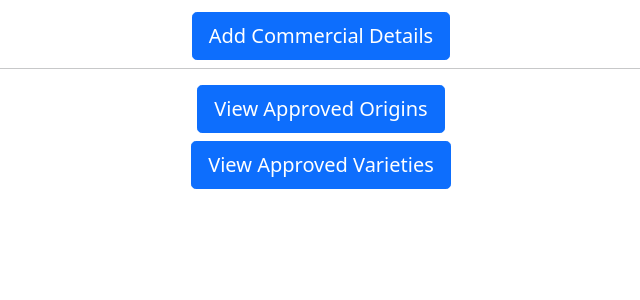
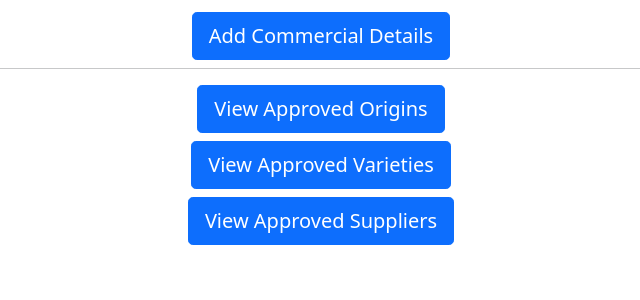
Before and after one commit to Meade-Farm-Group/product-app-flask, a Django app: template npd/products/templates/products/commercial_navigation.html in a window 1280 px wide. Shown: the part 169-469 px from the top of the page, without its empty margins (319-959 px from the left). Run offline with Django 3.2, Linux system fonts and the light colour scheme; the template is opened without the code that fills it, so the values that code supplies are empty; parts of the project's set-up code (start-up, migrations or seed data) failed here and were passed over; some libraries are stand-ins or nearby versions.

Commit message:
feat: add navigation to approved suppliers table

```diff
--- a/npd/products/templates/products/commercial_navigation.html
+++ b/npd/products/templates/products/commercial_navigation.html
@@ -38,6 +38,11 @@
                 View Approved Varieties
             </a>
         </div>
+        <div class="col-12 d-flex justify-content-center mb-2">
+            <a href="{% url 'approved_supplier_table' product.id %}" class="btn btn-lg btn-primary">
+                View Approved Suppliers
+            </a>
+        </div>
     </div>
 </div>
 {% endblock %}
```
